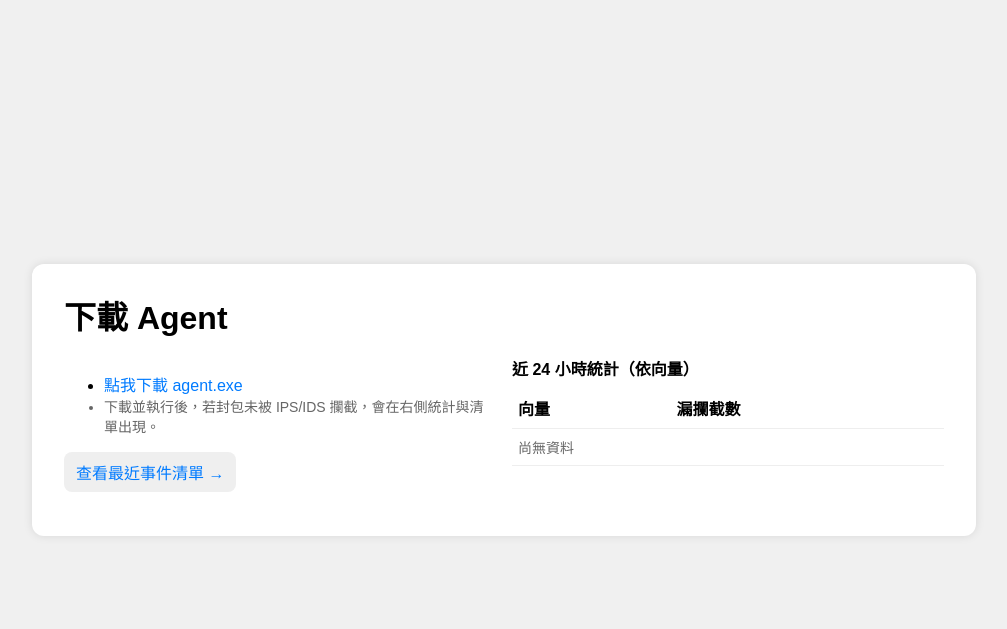
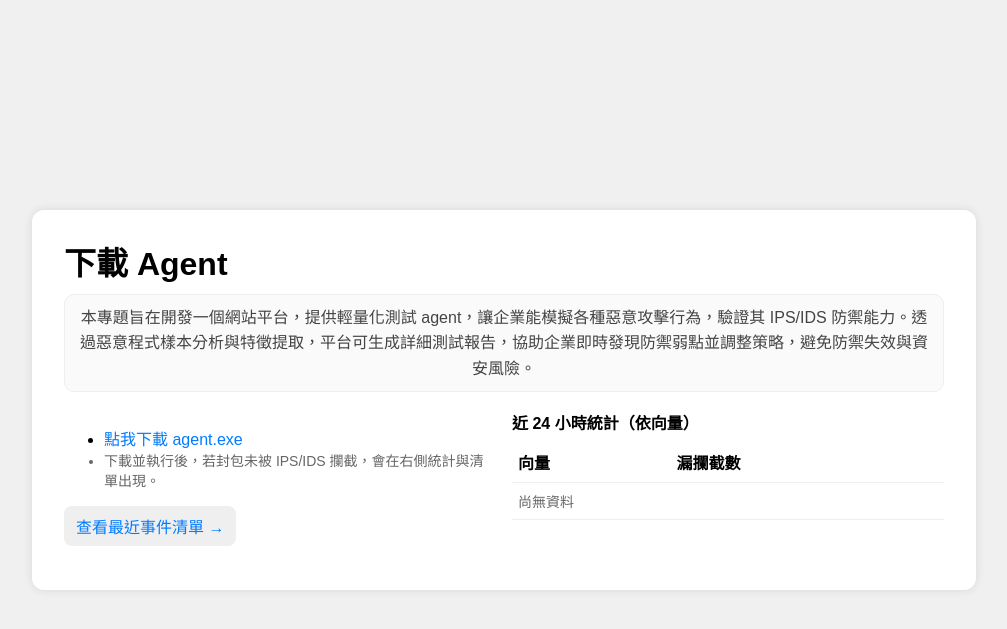
Before and after one commit to KW0817/agent_site, a Flask app: page / in a window 1280 px wide. Shown: the top 629 px of the page, without its empty margins (136-1143 px from the left). Run offline with Flask 3, Linux system fonts and the light colour scheme; data that the repository does not hold is empty.

Commit message:
Update index.html

```diff
--- a/templates/index.html
+++ b/templates/index.html
@@ -14,11 +14,28 @@
     th,td{border-bottom:1px solid #eee;padding:8px 6px;text-align:left}
     .muted{color:#666;font-size:14px}
     .btn{display:inline-block;padding:8px 12px;border-radius:8px;background:#efefef}
+    /* 新增：中上方說明區塊 */
+    .intro{
+      margin:6px auto 16px;
+      text-align:center;
+      color:#444;
+      line-height:1.6;
+      background:#fafafa;
+      border:1px solid #eee;
+      padding:10px 14px;
+      border-radius:10px;
+    }
   </style>
 </head>
 <body>
 <div class="container">
   <h1>下載 Agent</h1>
+
+  <!-- 中上方新增的簡介說明 -->
+  <div class="intro">
+    本專題旨在開發一個網站平台，提供輕量化測試 agent，讓企業能模擬各種惡意攻擊行為，驗證其 IPS/IDS 防禦能力。透過惡意程式樣本分析與特徵提取，平台可生成詳細測試報告，協助企業即時發現防禦弱點並調整策略，避免防禦失效與資安風險。
+  </div>
+
   <div class="grid">
     <div>
       <ul>
```
